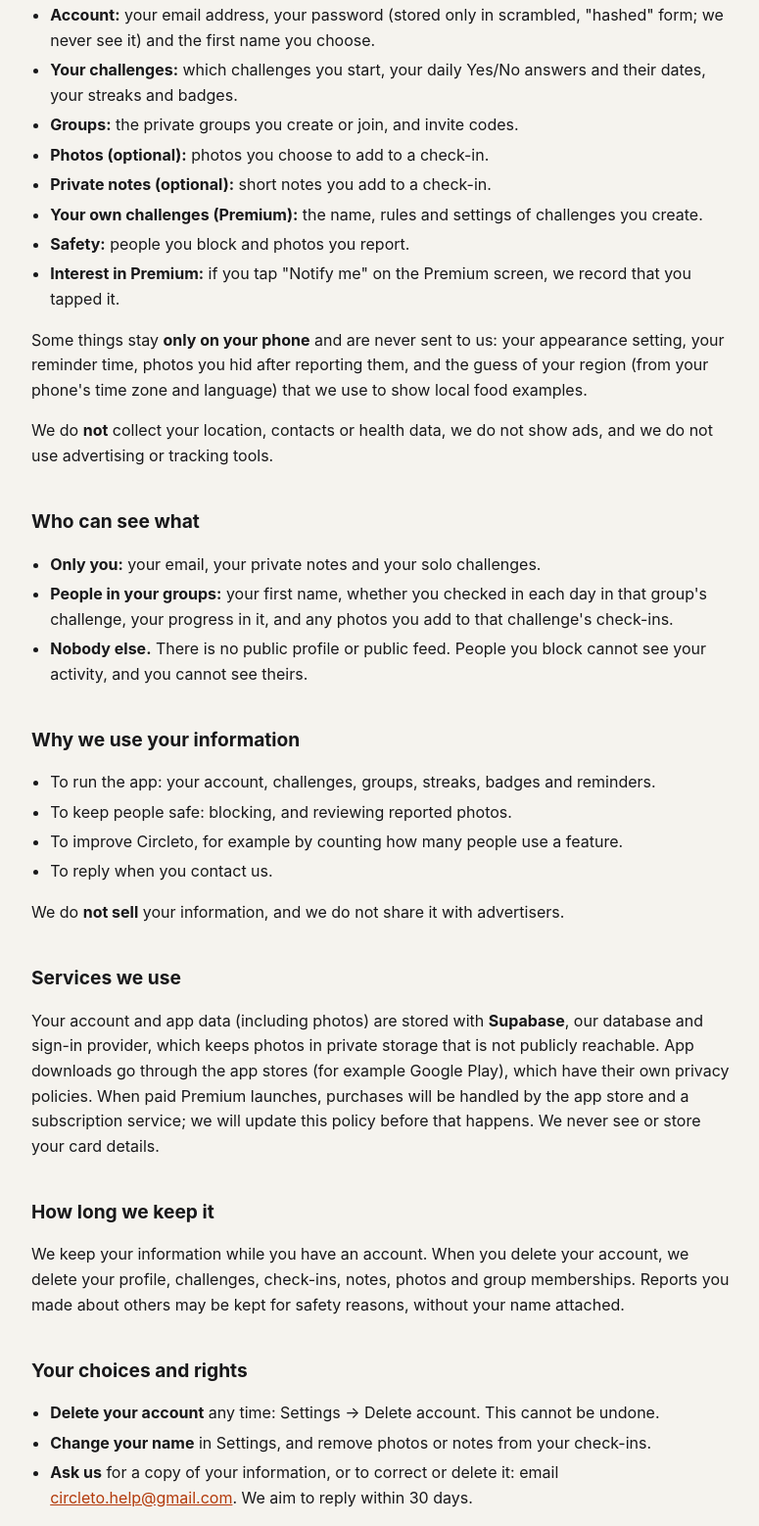
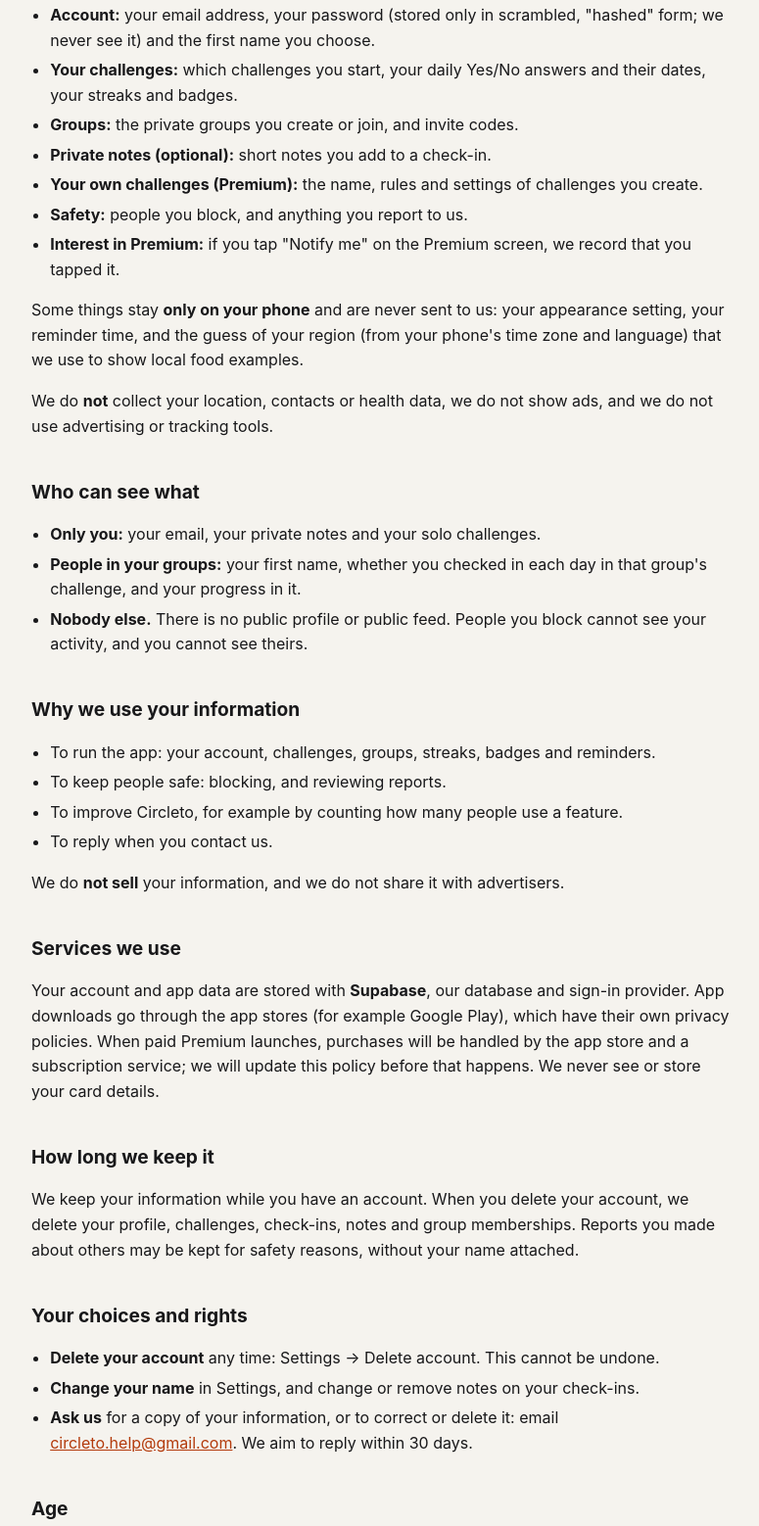
Before and after one commit to devofheman/devofheman.github.io, a plain HTML site: page circleto/privacy.html in a window 1280 px wide. Shown: the part 333-1891 px from the top of the page at 98% size, without its empty margins (248-1023 px from the left). Drawn offline with Linux system fonts and the light colour scheme.

Commit message:
Add files via upload

```diff
--- a/circleto/privacy.html
+++ b/circleto/privacy.html
@@ -13,41 +13,40 @@
 <li><b>Account:</b> your email address, your password (stored only in scrambled, "hashed" form; we never see it) and the first name you choose.</li>
 <li><b>Your challenges:</b> which challenges you start, your daily Yes/No answers and their dates, your streaks and badges.</li>
 <li><b>Groups:</b> the private groups you create or join, and invite codes.</li>
-<li><b>Photos (optional):</b> photos you choose to add to a check-in.</li>
 <li><b>Private notes (optional):</b> short notes you add to a check-in.</li>
 <li><b>Your own challenges (Premium):</b> the name, rules and settings of challenges you create.</li>
-<li><b>Safety:</b> people you block and photos you report.</li>
+<li><b>Safety:</b> people you block, and anything you report to us.</li>
 <li><b>Interest in Premium:</b> if you tap "Notify me" on the Premium screen, we record that you tapped it.</li>
 </ul>
-<p>Some things stay <b>only on your phone</b> and are never sent to us: your appearance setting, your reminder time, photos you hid after reporting them, and the guess of your region (from your phone's time zone and language) that we use to show local food examples.</p>
+<p>Some things stay <b>only on your phone</b> and are never sent to us: your appearance setting, your reminder time, and the guess of your region (from your phone's time zone and language) that we use to show local food examples.</p>
 <p>We do <b>not</b> collect your location, contacts or health data, we do not show ads, and we do not use advertising or tracking tools.</p>
 
 <h2>Who can see what</h2>
 <ul>
 <li><b>Only you:</b> your email, your private notes and your solo challenges.</li>
-<li><b>People in your groups:</b> your first name, whether you checked in each day in that group's challenge, your progress in it, and any photos you add to that challenge's check-ins.</li>
+<li><b>People in your groups:</b> your first name, whether you checked in each day in that group's challenge, and your progress in it.</li>
 <li><b>Nobody else.</b> There is no public profile or public feed. People you block cannot see your activity, and you cannot see theirs.</li>
 </ul>
 
 <h2>Why we use your information</h2>
 <ul>
 <li>To run the app: your account, challenges, groups, streaks, badges and reminders.</li>
-<li>To keep people safe: blocking, and reviewing reported photos.</li>
+<li>To keep people safe: blocking, and reviewing reports.</li>
 <li>To improve Circleto, for example by counting how many people use a feature.</li>
 <li>To reply when you contact us.</li>
 </ul>
 <p>We do <b>not sell</b> your information, and we do not share it with advertisers.</p>
 
 <h2>Services we use</h2>
-<p>Your account and app data (including photos) are stored with <b>Supabase</b>, our database and sign-in provider, which keeps photos in private storage that is not publicly reachable. App downloads go through the app stores (for example Google Play), which have their own privacy policies. When paid Premium launches, purchases will be handled by the app store and a subscription service; we will update this policy before that happens. We never see or store your card details.</p>
+<p>Your account and app data are stored with <b>Supabase</b>, our database and sign-in provider. App downloads go through the app stores (for example Google Play), which have their own privacy policies. When paid Premium launches, purchases will be handled by the app store and a subscription service; we will update this policy before that happens. We never see or store your card details.</p>
 
 <h2>How long we keep it</h2>
-<p>We keep your information while you have an account. When you delete your account, we delete your profile, challenges, check-ins, notes, photos and group memberships. Reports you made about others may be kept for safety reasons, without your name attached.</p>
+<p>We keep your information while you have an account. When you delete your account, we delete your profile, challenges, check-ins, notes and group memberships. Reports you made about others may be kept for safety reasons, without your name attached.</p>
 
 <h2>Your choices and rights</h2>
 <ul>
 <li><b>Delete your account</b> any time: Settings → Delete account. This cannot be undone.</li>
-<li><b>Change your name</b> in Settings, and remove photos or notes from your check-ins.</li>
+<li><b>Change your name</b> in Settings, and change or remove notes on your check-ins.</li>
 <li><b>Ask us</b> for a copy of your information, or to correct or delete it: email <a href="mailto:circleto.help@gmail.com">circleto.help@gmail.com</a>. We aim to reply within 30 days.</li>
 </ul>
 
@@ -55,7 +54,7 @@
 <p>Circleto is for people aged <b>18 and over</b>. We do not knowingly collect information from anyone under 18. If you believe a child has an account, email us and we will delete it.</p>
 
 <h2>Security</h2>
-<p>We use encrypted connections, private storage for photos, and database rules so that people can only see what this policy describes. No system is perfectly secure, so please use a password you don't use anywhere else.</p>
+<p>We use encrypted connections and database rules so that people can only see what this policy describes. No system is perfectly secure, so please use a password you don't use anywhere else.</p>
 
 <h2>Changes</h2>
 <p>If we change this policy, we will update the date at the top and, for important changes, tell you in the app.</p>
```
Also changed, not shown: circleto/terms.html (+3 -3 lines).
